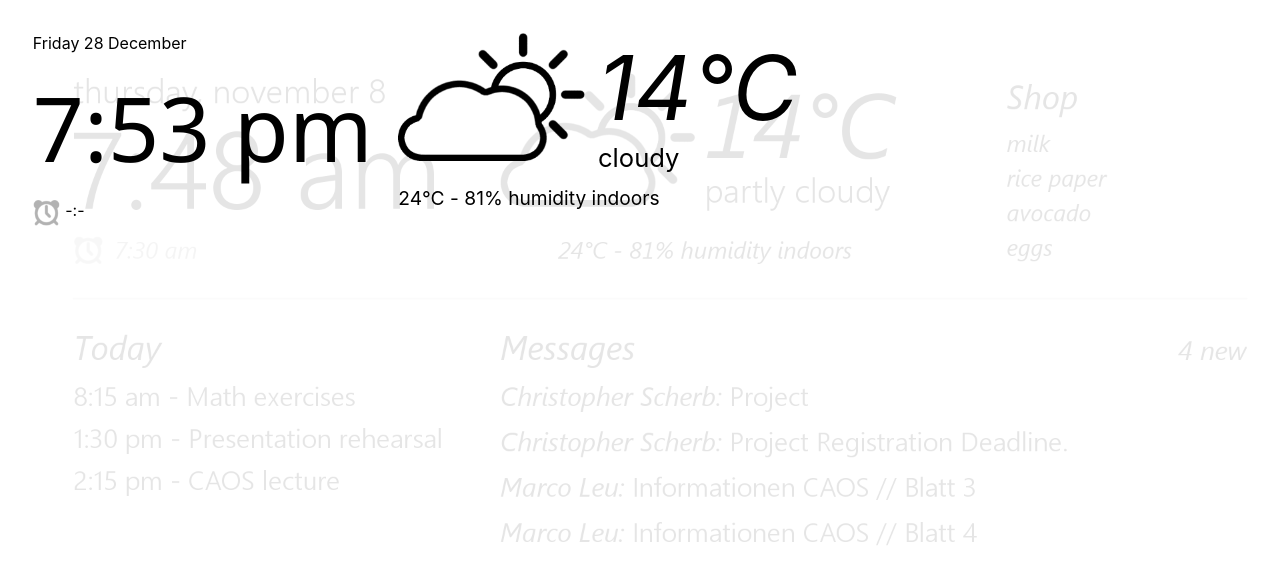
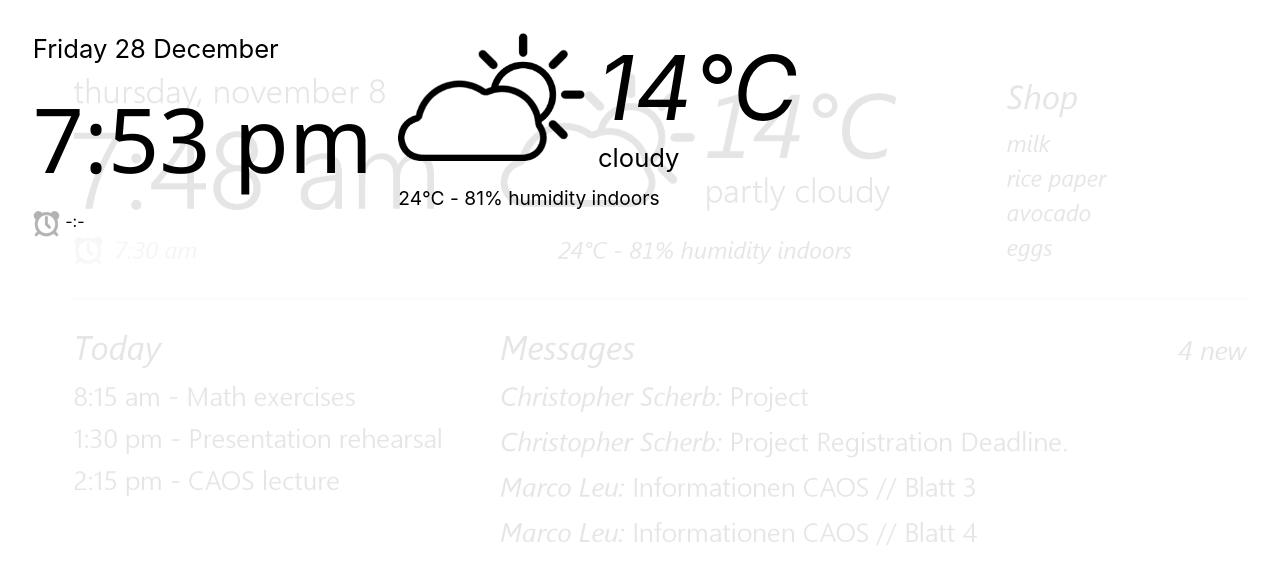
Before and after one commit to dacostaeric/smartpi, a React (Create React App) app in the folder smartpi-react/: page / in a window 1280 px wide. Shown: the top 584 px of the page. Built offline with nearby package versions, Linux system fonts and the light colour scheme.

Commit message:
Change text size to theme defined

```diff
--- a/smartpi-react/src/component/SmartPiDate.js
+++ b/smartpi-react/src/component/SmartPiDate.js
@@ -1,7 +1,14 @@
 import React from "react"
+import styled from "styled-components"
+
+import theme from "../theme"
+
+const Text = styled.div`
+font-size: ${theme.time.dateTextSize};
+`;
 
 const SmartPiDate = (props) => {
-  return <div>{props.date ? props.date : "-"}</div>
+  return <Text>{props.date ? props.date : "-"}</Text>
 };
 
 export default SmartPiDate
```
